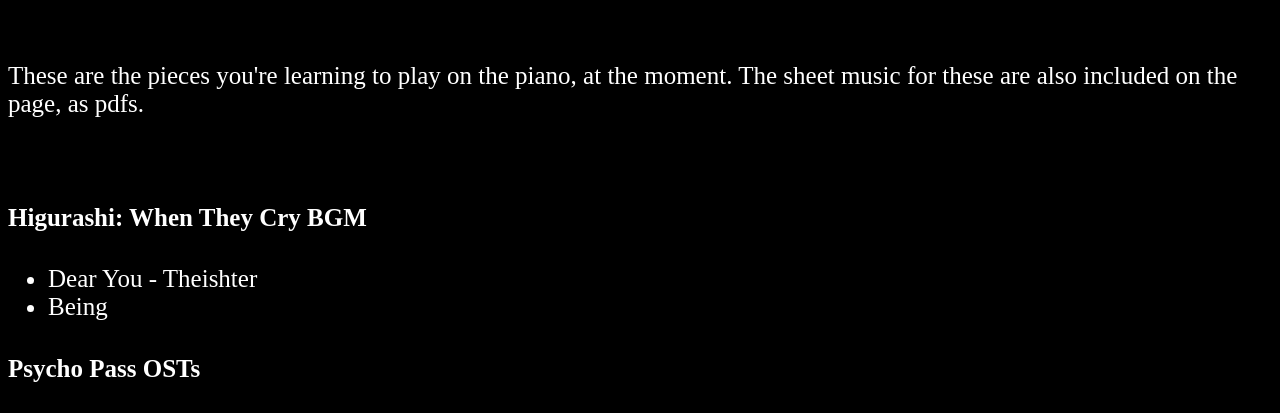
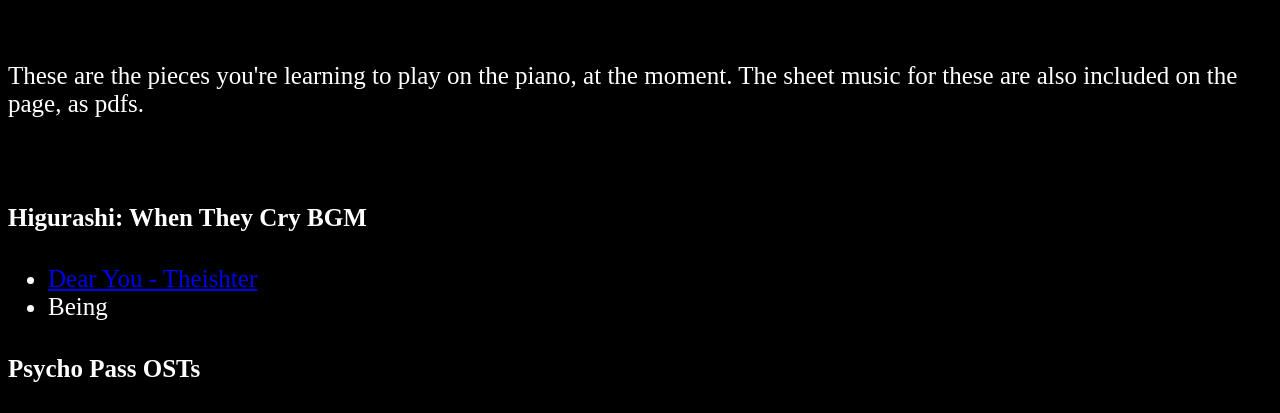
Before and after one commit to terlene/focus-fuel, a plain HTML site: page sections/pianist-current.html in a window 1280 px wide. Shown: the part 375-788 px from the top of the page. Drawn offline with Linux system fonts and the light colour scheme.

Commit message:
Added hyperlink to Dear you
Added hyperlink to dear you in pianist-current.html

```diff
--- a/sections/pianist-current.html
+++ b/sections/pianist-current.html
@@ -16,7 +16,7 @@
     <div>
         <h4>Higurashi: When They Cry BGM</h4>
         <ul>
-            <li>Dear You - Theishter</li>
+            <li><a href="../individual-tracks/dear-you-theishter.html"> Dear You - Theishter</a></li>
             <li>Being</li>
         </ul>
         <h4>Psycho Pass OSTs</h4>
```
